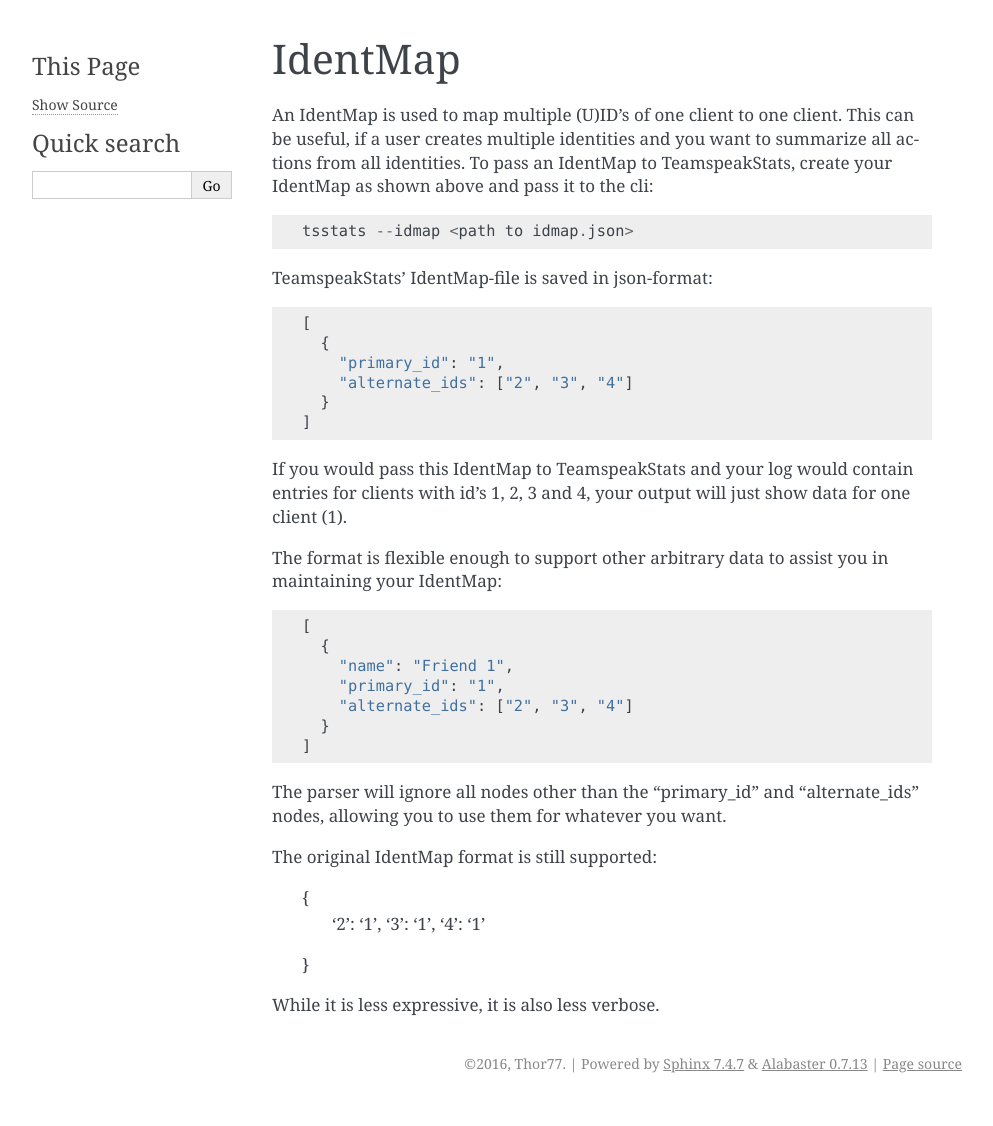
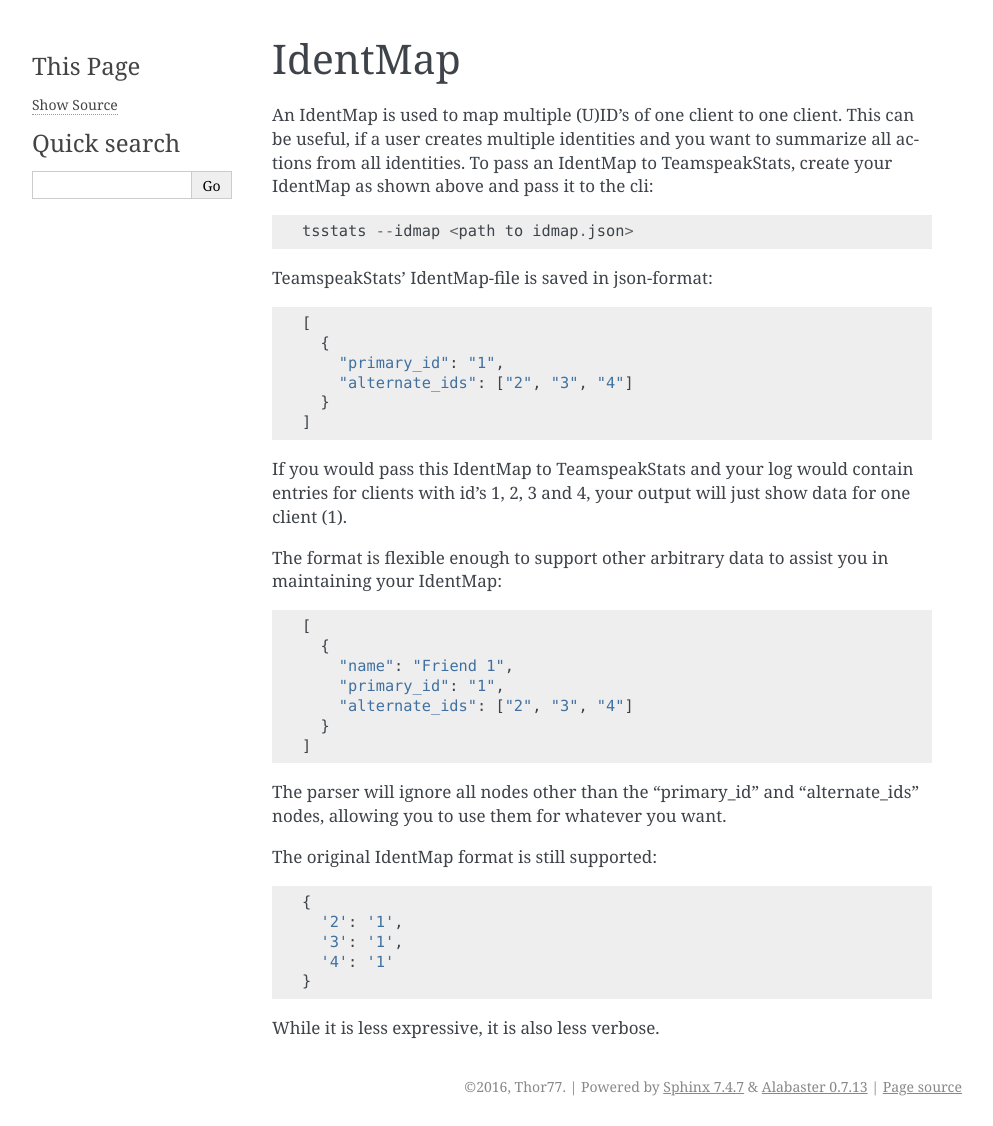
Before and after one commit to Thor77/TeamspeakStats, a Sphinx documentation site: the page built from docs/source/identmap.rst, in a window 1280 px wide. Shown: the whole page, without its empty margins (148-1141 px from the left). Built offline with Sphinx 7.4.7, drawn with Linux system fonts in a browser that asks for light colours; before the commit the page ends 1103 px from its top, so only the background shows below that.

```diff
--- a/docs/source/identmap.rst
+++ b/docs/source/identmap.rst
@@ -30,7 +30,7 @@ The format is flexible enough to support other arbitrary data to assist you in m
 
 The parser will ignore all nodes other than the "primary_id" and "alternate_ids" nodes, allowing you to use them for whatever you want.
 
-The original IdentMap format is still supported:
+The original IdentMap format is still supported::
 
   {
     '2': '1',
```
